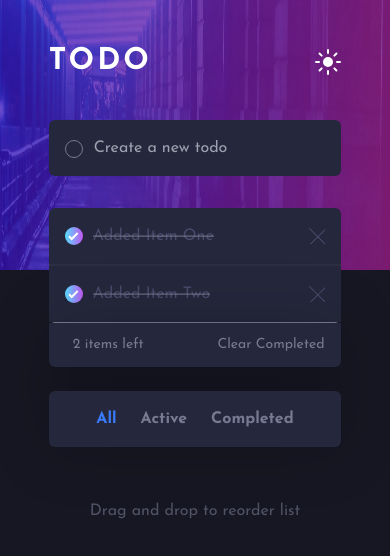
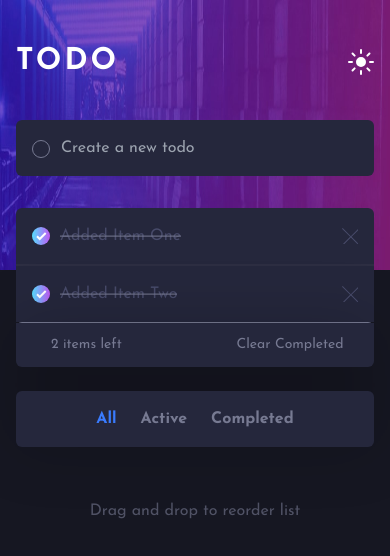
Before and after one commit to Haybuka/CRUD_TODO, a React (Create React App) app: page / in a window 390 px wide. Shown: the top 556 px of the page. Built offline with nearby package versions, Linux system fonts and the light colour scheme.

Commit message:
adjust todo width on medium

```diff
--- a/src/App.css
+++ b/src/App.css
@@ -28,7 +28,7 @@
 
 
 .Todo{
-  @apply w-3/4 md:w-3/5 lg:w-2/5 mx-auto py-3;
+  @apply w-auto mx-4 md:w-3/5 lg:w-2/5 md:mx-auto py-3;
 }
 
 /* .contains.light main{
```
Also changed, not shown: 1 other file (tests, documents, lock files or other folders).
